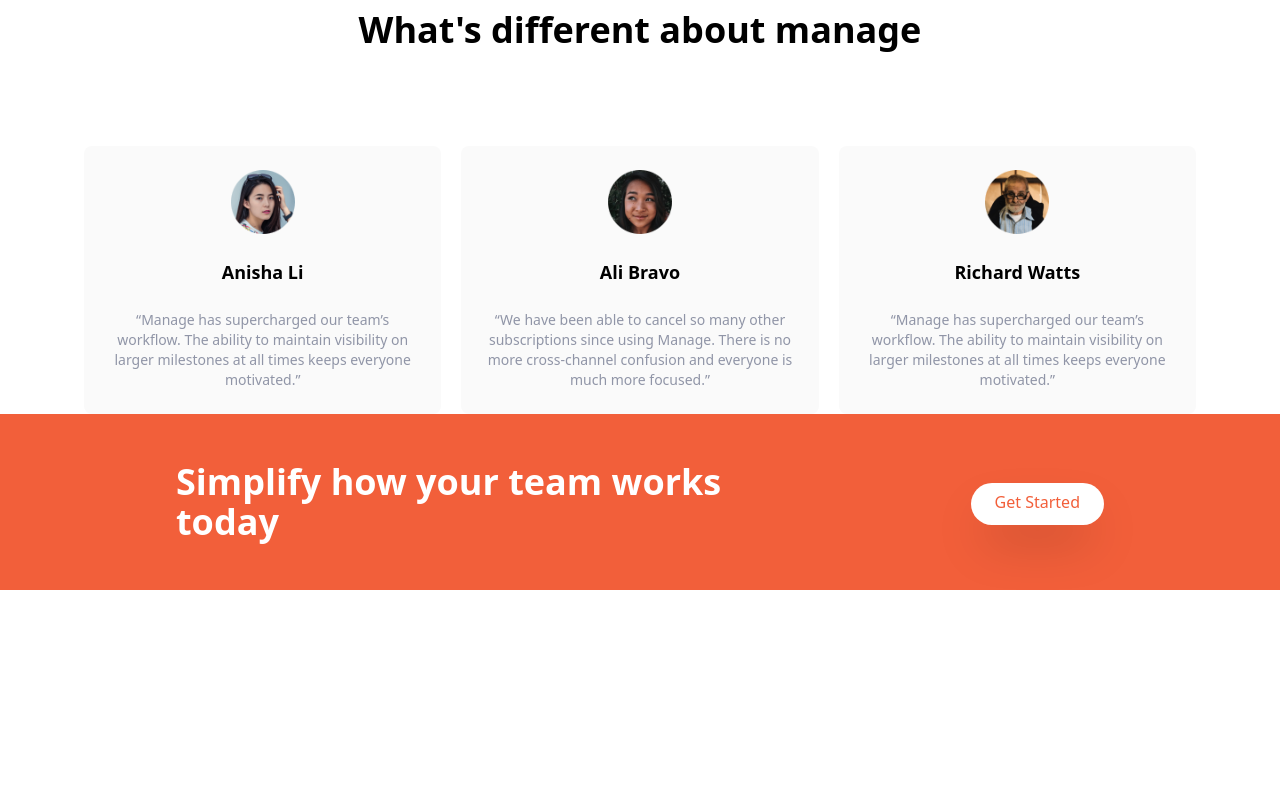
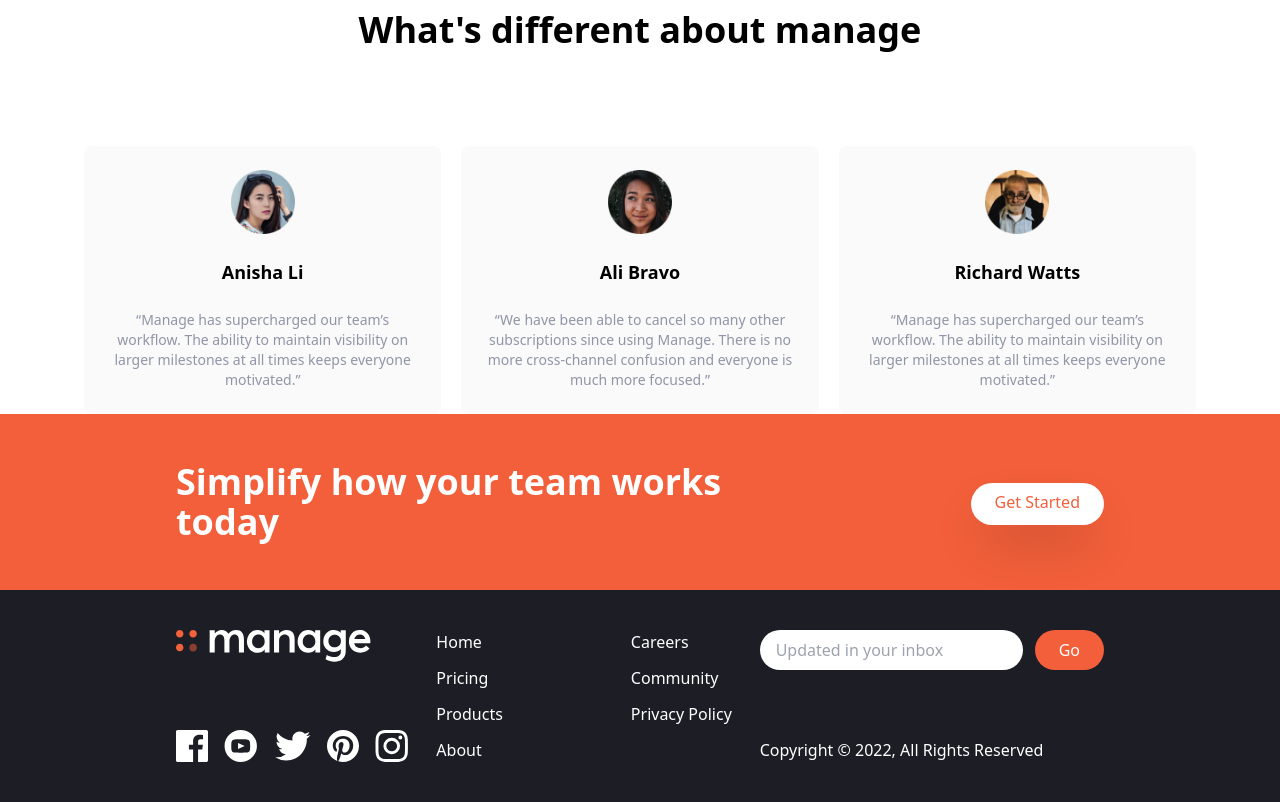
Before and after one commit to ZahraBahmanpour/tailwind-project, a website: page src/index.html in a window 1280 px wide. Shown: the part 1242-2044 px from the top of the page. Before the commit the page ends 1832 px from the top, so only its background shows below. Drawn offline with Linux system fonts and the light colour scheme.

Commit message:
add footer section

```diff
--- a/src/index.html
+++ b/src/index.html
@@ -13,11 +13,13 @@
       <div class="flex items-center justify-between">
         <div class="pt-2"><img src="../public/img/logo.svg" alt="logo" /></div>
         <div class="hidden md:flex space-x-6">
+          <a href="#" class="hover:text-darkGrayishBlue">Home</a>
           <a href="#" class="hover:text-darkGrayishBlue">Pricing</a>
           <a href="#" class="hover:text-darkGrayishBlue">Products</a>
           <a href="#" class="hover:text-darkGrayishBlue">About Us</a>
           <a href="#" class="hover:text-darkGrayishBlue">Careers</a>
           <a href="#" class="hover:text-darkGrayishBlue">Community</a>
+          <a href="#" class="hover:text-darkGrayishBlue">Contact Us</a>
         </div>
         <a
           href="#"
@@ -235,5 +237,84 @@
         </div>
       </div>
     </section>
+
+        <!-- Footer -->
+        <footer class="bg-veryDarkBlue">
+          <!-- Flex Container -->
+          <div
+            class="container flex flex-col-reverse justify-between px-6 py-10 mx-auto space-y-8 md:flex-row md:space-y-0"
+          >
+            <!-- Logo and social links container -->
+            <div
+              class="flex flex-col-reverse items-center justify-between space-y-12 md:flex-col md:space-y-0 md:items-start"
+            >
+              <div class="mx-auto my-6 text-center text-white md:hidden">
+                Copyright &copy; 2022, All Rights Reserved
+              </div>
+              <!-- Logo -->
+              <div>
+                <img src="../public/img/logo-white.svg" class="h-8" alt="" />
+              </div>
+              <!-- Social Links Container -->
+              <div class="flex justify-center space-x-4">
+                <!-- Link 1 -->
+                <a href="#">
+                  <img src="../public/img/icon-facebook.svg" alt="" class="h-8" />
+                </a>
+                <!-- Link 2 -->
+                <a href="#">
+                  <img src="../public/img/icon-youtube.svg" alt="" class="h-8" />
+                </a>
+                <!-- Link 3 -->
+                <a href="#">
+                  <img src="../public/img/icon-twitter.svg" alt="" class="h-8" />
+                </a>
+                <!-- Link 4 -->
+                <a href="#">
+                  <img src="../public/img/icon-pinterest.svg" alt="" class="h-8" />
+                </a>
+                <!-- Link 5 -->
+                <a href="#">
+                  <img src="../public/img/icon-instagram.svg" alt="" class="h-8" />
+                </a>
+              </div>
+            </div>
+            <!-- List Container -->
+            <div class="flex justify-around space-x-32">
+              <div class="flex flex-col space-y-3 text-white">
+                <a href="#" class="hover:text-brightRed">Home</a>
+                <a href="#" class="hover:text-brightRed">Pricing</a>
+                <a href="#" class="hover:text-brightRed">Products</a>
+                <a href="#" class="hover:text-brightRed">About</a>
+              </div>
+              <div class="flex flex-col space-y-3 text-white">
+                <a href="#" class="hover:text-brightRed">Careers</a>
+                <a href="#" class="hover:text-brightRed">Community</a>
+                <a href="#" class="hover:text-brightRed">Privacy Policy</a>
+              </div>
+            </div>
+
+            <!-- Input Container -->
+            <div class="flex flex-col justify-between">
+              <form>
+                <div class="flex space-x-3">
+                  <input
+                    type="text"
+                    class="flex-1 px-4 rounded-full focus:outline-none"
+                    placeholder="Updated in your inbox"
+                  />
+                  <button
+                    class="px-6 py-2 text-white rounded-full bg-brightRed hover:bg-brightRedLight focus:outline-none"
+                  >
+                    Go
+                  </button>
+                </div>
+              </form>
+              <div class="hidden text-white md:block">
+                Copyright &copy; 2022, All Rights Reserved
+              </div>
+            </div>
+          </div>
+        </footer>
   </body>
 </html>
```
Also changed, not shown: public/style.css.
